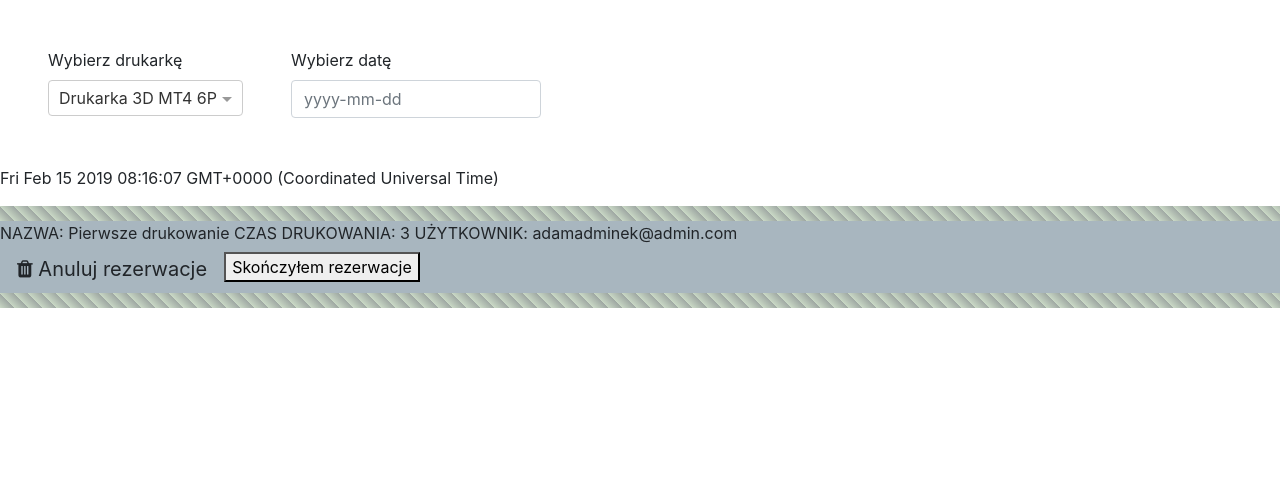
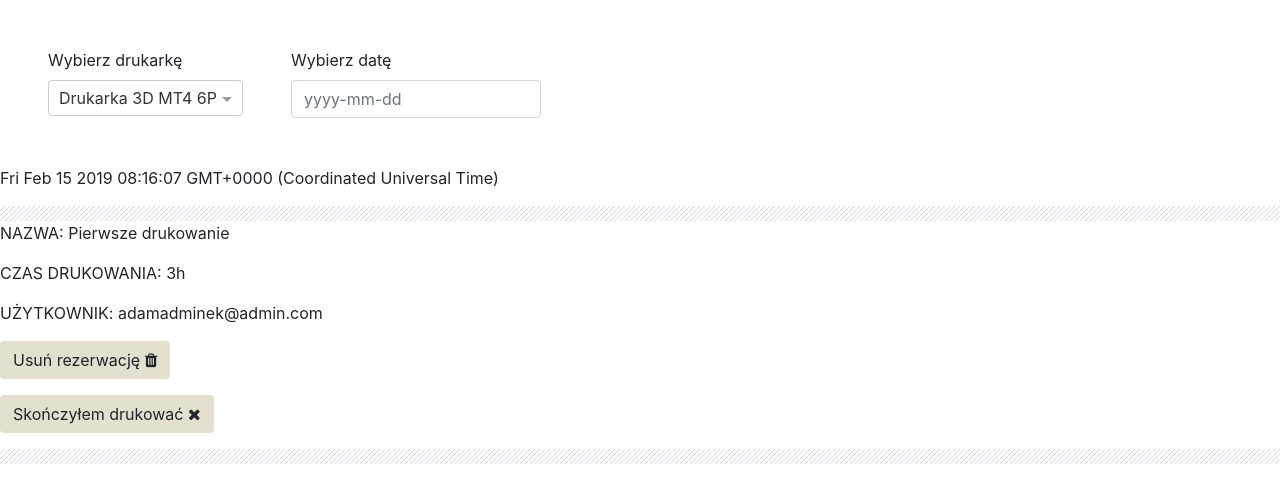
Before and after one commit to Alicja-Majewska/3d-printing-queue-webclient, an Angular app: page / in a window 1280 px wide. Shown: the top 502 px of the page. Built offline with nearby package versions, Linux system fonts and the light colour scheme.

Commit message:
Reservation html improved

```diff
--- a/src/app/components/reservation/reservation.component.html
+++ b/src/app/components/reservation/reservation.component.html
@@ -1,20 +1,11 @@
-<div *ngIf="reservation">
-  <div class="technicalSpace">
-  </div>
-  <div class="reservationBody">
-NAZWA: {{reservation.name}}
-CZAS DRUKOWANIA: {{reservation.duration}}
-UŻYTKOWNIK: {{reservation.user.mail}}
-<section>
-<button type="delete" class="btn btn-default btn-lg" >
-    <i class="fa fa-trash"></i>
-Anuluj rezerwacje
-</button>
-<button>
-Skończyłem rezerwacje
-</button>
-</section>
-  </div>
-  <div class="technicalSpace">
-  </div>
+<div *ngIf="reservation" >
+  <div class="technicalSpace"></div>
+    <div class="reservationBody">
+        <p>NAZWA: {{reservation.name}}</p>
+        <p>CZAS DRUKOWANIA: {{reservation.duration}}h</p>
+        <p>UŻYTKOWNIK: {{reservation.user.mail}}</p>
+        <p><button class="btn btn-default">Usuń rezerwację <i class="fa fa-trash"></i></button></p>
+        <p><button class="btn btn-default">Skończyłem drukować <i class="fa fa-close"></i></button></p>
+     </div>
+    <div class="technicalSpace"></div>
 </div>
--- a/src/app/components/reservation/reservation.component.scss
+++ b/src/app/components/reservation/reservation.component.scss
@@ -1,13 +1,14 @@
 .technicalSpace {
     height : 15px;
-    background: repeating-linear-gradient(
-                45deg,
-                #c9d8c5,
-                #9fa8a3 10px,
-                #101213 10px,
-);
+    background-image: (
+        linear-gradient(-45deg, transparent 46%, #cdd9e0 49%, #cdd9e0 51%, transparent 55%));
+background-size: 5px 5px;
 }
 
 .reservationBody {
-    background-color: #a8b6bf;
+    background-color: #ffffff
 }
+
+.btn-default {
+    background-color: #e3e0cf;
+}
```
